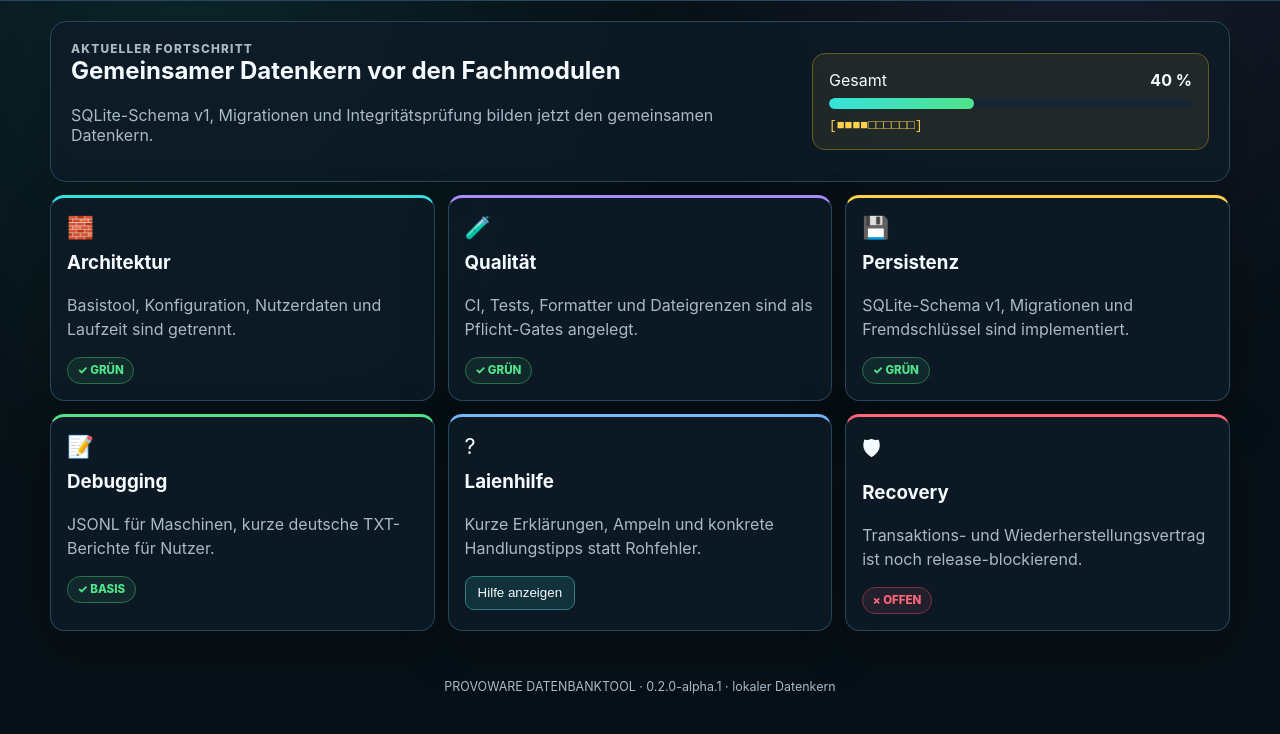
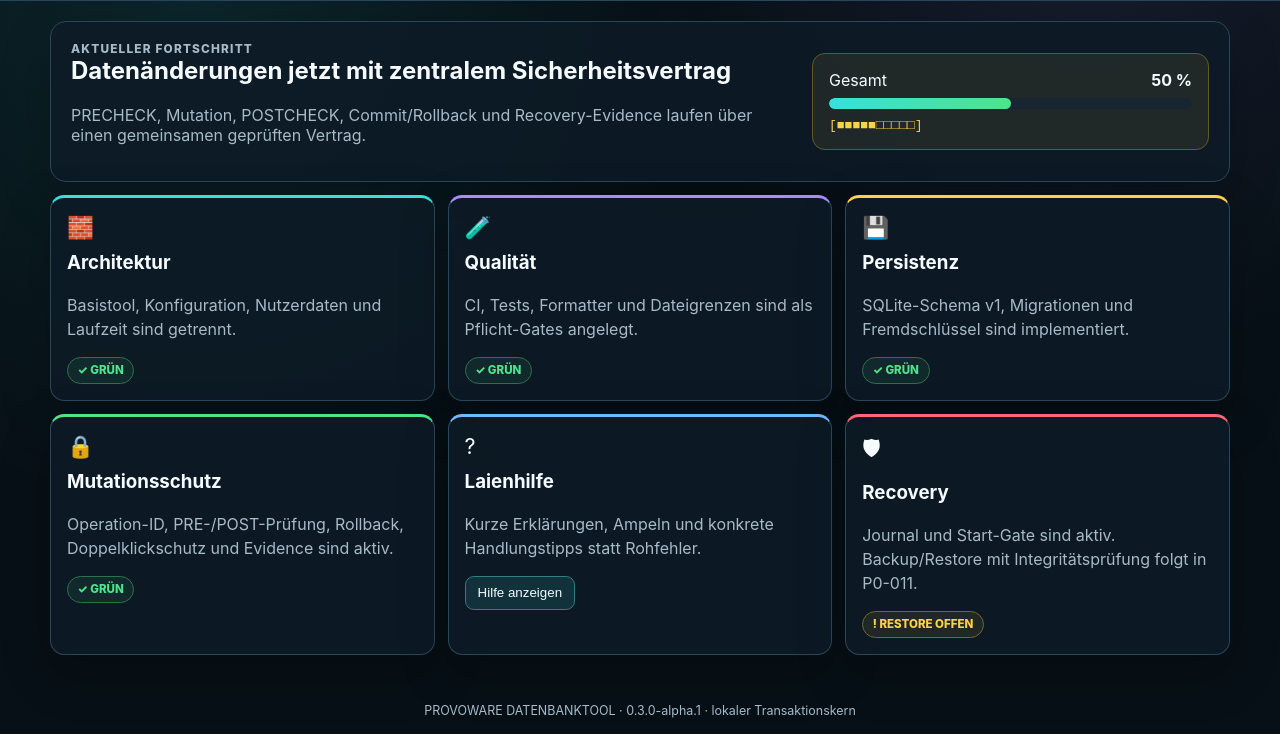
Before and after one commit to provoware/DATENBANKTOOL, a website: page src/web/index.html in a window 1280 px wide. Shown: the part 85-819 px from the top of the page. Drawn offline with Linux system fonts and the light colour scheme; no server answers.

Commit message:
P0-010: Dashboardstatus auf Transaktionskern aktualisieren

```diff
--- a/src/web/index.html
+++ b/src/web/index.html
@@ -3,18 +3,18 @@
   <head>
     <meta charset="utf-8" />
     <meta name="viewport" content="width=device-width, initial-scale=1" />
-    <title>PROVOWARE DATENBANKTOOL · DATENKERN</title>
+    <title>PROVOWARE DATENBANKTOOL · TRANSAKTIONSKERN</title>
     <link rel="stylesheet" href="styles.css" />
   </head>
   <body>
     <a class="skip-link" href="#main">Zum Hauptinhalt</a>
     <header class="topbar">
       <div>
-        <p class="eyebrow">PROVOWARE · DATENKERN</p>
+        <p class="eyebrow">PROVOWARE · TRANSAKTIONSKERN</p>
         <h1>DATENBANKTOOL</h1>
       </div>
       <div class="status-pill status-warning" id="liveStatus" aria-live="polite">
-        <span aria-hidden="true">●</span> DATENKERN / AUFBAU
+        <span aria-hidden="true">●</span> TRANSAKTIONSKERN / AUFBAU
       </div>
     </header>
 
@@ -22,15 +22,18 @@
       <section class="hero panel">
         <div>
           <p class="kicker">Aktueller Fortschritt</p>
-          <h2>Gemeinsamer Datenkern vor den Fachmodulen</h2>
-          <p>SQLite-Schema v1, Migrationen und Integritätsprüfung bilden jetzt den gemeinsamen Datenkern.</p>
+          <h2>Datenänderungen jetzt mit zentralem Sicherheitsvertrag</h2>
+          <p>
+            PRECHECK, Mutation, POSTCHECK, Commit/Rollback und Recovery-Evidence
+            laufen über einen gemeinsamen geprüften Vertrag.
+          </p>
         </div>
-        <div class="progress-card" title="40 Prozent der Entwicklungsroadmap sind abgeschlossen.">
-          <div class="progress-label"><span>Gesamt</span><strong>40 %</strong></div>
-          <div class="progress" role="progressbar" aria-valuemin="0" aria-valuemax="100" aria-valuenow="40">
-            <span style="width: 40%"></span>
+        <div class="progress-card" title="50 Prozent der Entwicklungsroadmap sind abgeschlossen.">
+          <div class="progress-label"><span>Gesamt</span><strong>50 %</strong></div>
+          <div class="progress" role="progressbar" aria-valuemin="0" aria-valuemax="100" aria-valuenow="50">
+            <span style="width: 50%"></span>
           </div>
-          <code>[■■■■□□□□□□]</code>
+          <code>[■■■■■□□□□□]</code>
         </div>
       </section>
 
@@ -54,10 +57,10 @@
           <span class="traffic traffic-green">✓ GRÜN</span>
         </article>
         <article class="card accent-green" tabindex="0">
-          <div class="icon" aria-hidden="true">📝</div>
-          <h3>Debugging</h3>
-          <p>JSONL für Maschinen, kurze deutsche TXT-Berichte für Nutzer.</p>
-          <span class="traffic traffic-green">✓ BASIS</span>
+          <div class="icon" aria-hidden="true">🔒</div>
+          <h3>Mutationsschutz</h3>
+          <p>Operation-ID, PRE-/POST-Prüfung, Rollback, Doppelklickschutz und Evidence sind aktiv.</p>
+          <span class="traffic traffic-green">✓ GRÜN</span>
         </article>
         <article class="card accent-blue" tabindex="0">
           <div class="icon" aria-hidden="true">?</div>
@@ -70,8 +73,8 @@
         <article class="card accent-red" tabindex="0">
           <div class="icon" aria-hidden="true">🛡</div>
           <h3>Recovery</h3>
-          <p>Transaktions- und Wiederherstellungsvertrag ist noch release-blockierend.</p>
-          <span class="traffic traffic-red">× OFFEN</span>
+          <p>Journal und Start-Gate sind aktiv. Backup/Restore mit Integritätsprüfung folgt in P0-011.</p>
+          <span class="traffic traffic-yellow">! RESTORE OFFEN</span>
         </article>
       </section>
 
@@ -81,11 +84,14 @@
           <strong>GRÜN</strong> bedeutet geprüft. <strong>GELB</strong> bedeutet in Arbeit.
           <strong>ROT</strong> blockiert einen Release.
         </p>
-        <p>Tipp: Bei einem technischen Fehler zuerst den deutschen Kurzbericht im lokalen Logordner lesen.</p>
+        <p>
+          Tipp: Meldet Recovery eine unvollständige Operation, dieselbe Änderung nicht erneut starten.
+          Zuerst den Recovery-Status und den deutschen Kurzbericht prüfen.
+        </p>
       </section>
     </main>
 
-    <footer>PROVOWARE DATENBANKTOOL · 0.2.0-alpha.1 · lokaler Datenkern</footer>
+    <footer>PROVOWARE DATENBANKTOOL · 0.3.0-alpha.1 · lokaler Transaktionskern</footer>
     <script type="module" src="app.js"></script>
   </body>
 </html>
```
